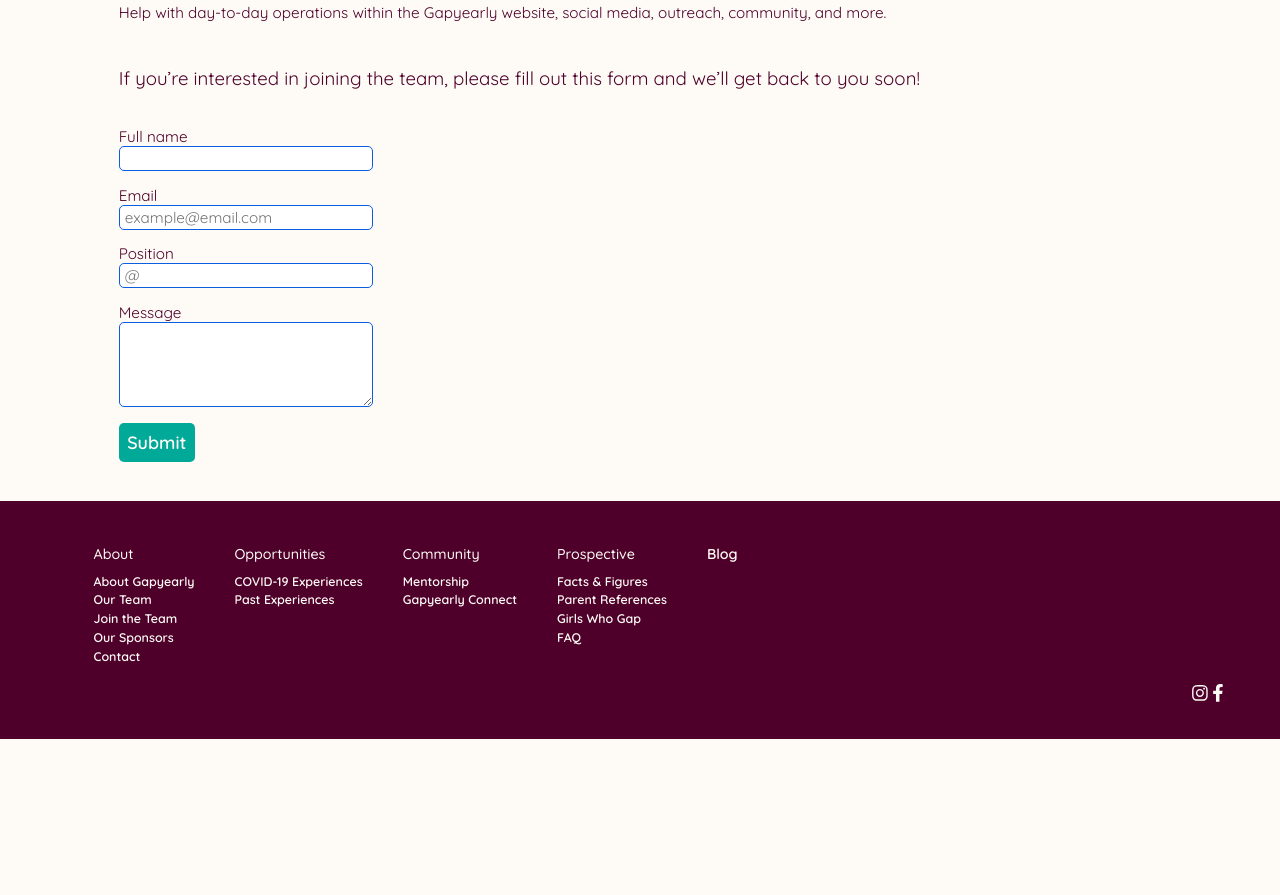
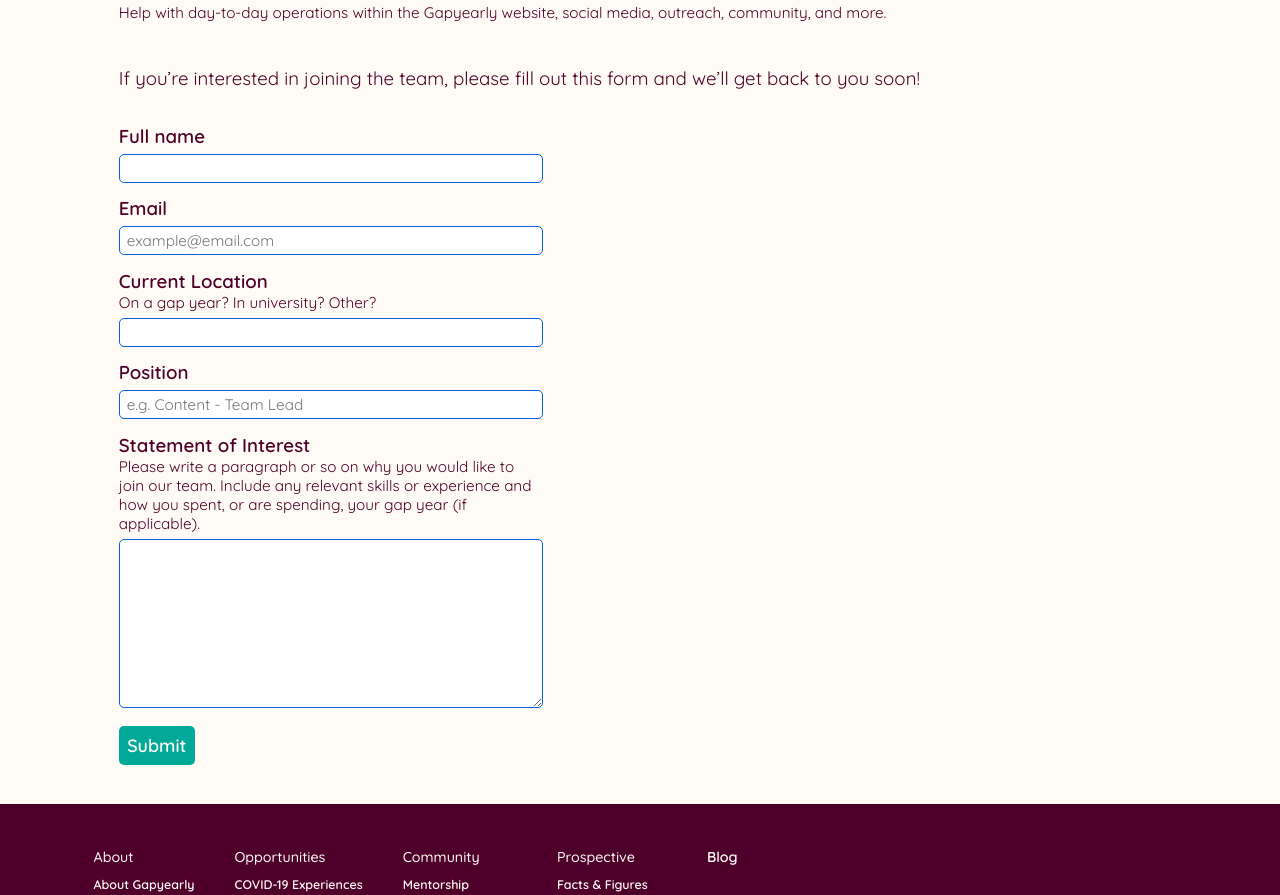
Before and after one commit to gapyearly/NextJS-Client, a Next.js app: page /about/join-the-team in a window 1280 px wide. Shown: the part 626-1521 px from the top of the page. Before the commit the page ends 1365 px from the top, so only its background shows below. Built offline with nearby package versions, Linux system fonts and the light colour scheme.

Commit message:
join the team done

```diff
--- a/components/Forms/form.module.css
+++ b/components/Forms/form.module.css
@@ -1,5 +1,11 @@
 .contactDescription {
   font-size: 1.1rem;
 }
-.contact {
+/* .contact {
+} */
+.joinTeam p {
+  font-weight: 400;
 }
+.joinTeam textarea {
+  height: 10rem;
+}
--- a/pages/about/join-the-team.js
+++ b/pages/about/join-the-team.js
@@ -4,7 +4,7 @@ import btnstyles from "@components/Buttons/Button.module.css";
 import styles from "@components/Forms/form.module.css";
 import PageTitle from "@components/PageTitle";
 
-export default function Contact() {
+export default function JoinTeam() {
   return (
     <>
       <PageTitle>Join the Team</PageTitle>
@@ -55,11 +55,11 @@ export default function Contact() {
         </p>
 
         {/* TODO: alex fill in action pls */}
-        <form method="POST" action="#" className={styles.contact}>
+        <form method="POST" action="#" className={styles.joinTeam}>
           <label htmlFor="fullName">
             Full name
             <input
-              id="contactFullName"
+              id="joinTeamFullName"
               type="text"
               name="fullName"
               required
@@ -69,10 +69,22 @@ export default function Contact() {
           <label htmlFor="email">
             Email
             <input
-              id="contactEmail"
+              id="joinTeamEmail"
               type="email"
               name="email"
               placeholder="example@email.com"
+              required
+            ></input>
+          </label>
+          <label htmlFor="currentLocation">
+            Current Location
+            <p>On a gap year? In university? Other?</p>
+            <input
+              id="joinTeamCurrentLocation"
+              type="text"
+              name="currentLocation"
+              placeholder="
+              "
               required
             ></input>
           </label>
@@ -82,17 +94,23 @@ export default function Contact() {
             <input
               id="joinTeamPosition"
               type="text"
-              name="instagram"
-              placeholder="@"
+              name="position"
+              placeholder="e.g. Content - Team Lead"
+              required
             ></input>
           </label>
 
-          <label htmlFor="">
-            Message
+          <label htmlFor="statementOfInterest">
+            Statement of Interest
+            <p>
+              Please write a paragraph or so on why you would like to join our
+              team. Include any relevant skills or experience and how you spent,
+              or are spending, your gap year (if applicable).
+            </p>
             <textarea
-              id="contactMessage"
+              id="joinTeamStatementOfInterest"
               type="textarea"
-              name="name"
+              name="statementOfInterest"
               required
             ></textarea>
           </label>
--- a/pages/contact.js
+++ b/pages/contact.js
@@ -53,7 +53,7 @@ export default function Contact() {
             <textarea
               id="contactMessage"
               type="textarea"
-              name="name"
+              name="message"
               required
             ></textarea>
           </label>
--- a/styles/globals.css
+++ b/styles/globals.css
@@ -88,10 +88,11 @@ input,
 textarea {
   font-size: 0.9rem;
   border: 1px solid var(--horizon);
-  width: 15rem;
-  padding: 2px 5px;
+
+  padding: 4px 7px;
   display: block;
-  margin-bottom: 0.7rem;
+  margin-bottom: 0.8rem;
+  margin-top: 0.35rem;
   /* all form elements are inline otherwise */
 }
 textarea {
@@ -99,8 +100,14 @@ textarea {
 
   height: 5rem;
 }
+input,
+textarea,
+form {
+  width: 25rem;
+}
 label {
-  font-size: 0.9rem;
+  font-size: 1.1rem;
+  font-weight: 600;
 }
 form {
   margin-top: 2rem;
```
